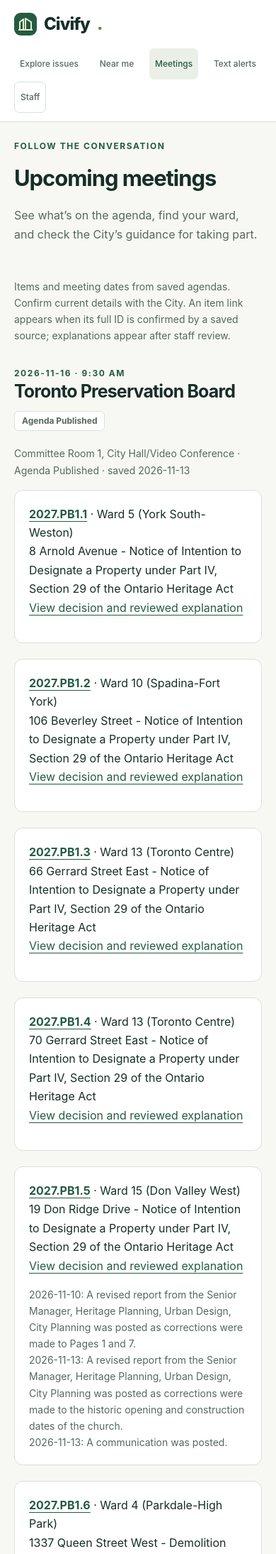
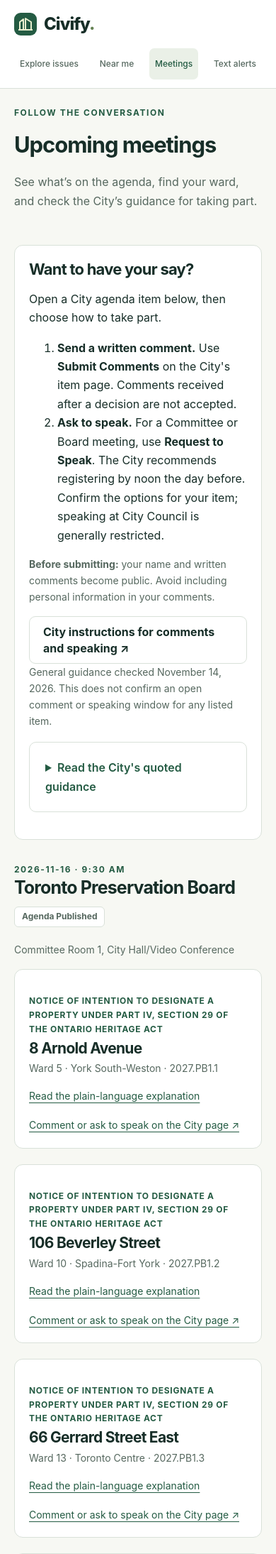
Before and after one commit to opkirat/Civify, a FastAPI app: page /meetings in a window 390 px wide. Shown: the top 2189 px of the page at 71% size. Run offline with FastAPI, Linux system fonts and the light colour scheme.

Commit message:
UI pass: plain card summaries, have-a-say steps in the City's words, clearer notices and meetings, compact staff pipeline
- Issue cards show the AI summary's first sentence (or a verified sentence) instead of an
  empty or jargon 'What's this about?', and a real status ('Preservation Board meets ...')
- Item page: one-line AI disclosure, numbered steps to comment or speak for undecided items
  (quoting the City's rules), timeline open with plain stage names, no duplicated dates
- Notices and meetings lead with the address; wrong-street addresses from the feed hidden
- Phone header no longer wraps; staff link moved to the footer; logo dot fixed
- Staff: compact pipeline row, reasons shown up front, one primary action per card

Co-Authored-By: Claude Opus 5.5 <noreply@anthropic.com>

```diff
--- a/civify/app.py
+++ b/civify/app.py
@@ -28,6 +28,7 @@ against the same quote (so an edit cannot introduce an unsupported number).
 
 from __future__ import annotations
 
+import re
 from functools import lru_cache
 from pathlib import Path
 from io import BytesIO
@@ -54,6 +55,62 @@ STAGE_LABELS = {"staff_recommendation": "Proposed", "committee_decision": "Commi
 templates.env.filters["stage_label"] = lambda value: STAGE_LABELS.get(value, value.replace("_", " "))
 templates.env.filters["item_name"] = lambda title: (title or "Untitled item").split(" - ", 2)[1] if " - " in (title or "") else title
 templates.env.filters["ward_label"] = lambda rec: "City-wide" if rec.get("citywide") else f"Ward {rec.get('ward') or '?'}"
+def _blurb(rec: dict) -> str:
+    """One line for an issue card: the AI summary's first sentence if one is showing, else the official topic."""
+    # Read only; never creates the database (a resident's search must not write anything).
+    pub = db.latest_publication(db.connect(DB_PATH), rec["item_id"]) if Path(DB_PATH).exists() else None
+    s = summary.for_residents(rec["item_id"], [c["sentence"] for c in pub["claims"]]) if pub else None
+    if s:
+        return s["sentences"][0]["text"]
+    if pub and pub["claims"]:
+        return pub["claims"][0]["sentence"]          # a verified sentence beats the official jargon title
+    title = rec.get("title") or ""
+    return title.split(" - ", 2)[2] if title.count(" - ") >= 2 else ""
+
+
+def _status_line(rec: dict) -> str:
+    p = rec.get("participation") or {}
+    if p.get("council_has_decided"):
+        return "Council has decided"
+    m = p.get("next_meeting")
+    if m:
+        return f"{m['body'].replace('Toronto ', '')} meets {m['date']}"
+    return "Not decided yet"
+
+
+_NOTICE_KINDS = [(r"^Notice of Application - Under the Planning Act$", "Development application"),
+                 (r"^Notice of Public Meeting - (.+)$", r"Public meeting · \1"),
+                 (r"^Notice of Adoption of (.+)$", r"Adopted · \1"),
+                 (r"^Notice of (.+)$", r"\1")]
+
+
+def _notice_parts(title: str) -> dict:
+    """'Notice of Application - Under the Planning Act - 689 King Street West' ->
+    {'kind': 'Development application', 'place': '689 King Street West'}."""
+    parts = [p.strip() for p in (title or "").strip().split(" - ")]
+    place, kind = parts[-1], " - ".join(parts[:-1])
+    for pattern, label in _NOTICE_KINDS:
+        if re.match(pattern, kind):
+            return {"kind": re.sub(pattern, label, kind), "place": place}
+    return {"kind": kind or "Public notice", "place": place}
+
+
+def _notice_addresses(n: dict) -> list[str]:
+    """Addresses from the open-data feed, keeping only streets the notice itself names
+    (the feed has known geocoding errors, e.g. a Kennedy Road notice placed on Kennedy Avenue)."""
+    title = (n.get("title") or "").lower()
+    out = []
+    for a in n.get("addresses") or []:
+        street = re.sub(r"^\d+[a-z]?\s+", "", a["address"].lower())
+        if street and street in title:
+            out.append(a["address"])
+    return out
+
+
+templates.env.filters["blurb"] = _blurb
+templates.env.filters["status_line"] = _status_line
+templates.env.filters["notice_parts"] = _notice_parts
+templates.env.filters["notice_addresses"] = _notice_addresses
 templates.env.filters["item_topic"] = lambda title: (title or "").split(" - ", 2)[2] if (title or "").count(" - ") >= 2 else ""
 
 
@@ -470,8 +527,13 @@ def item(request: Request, item_id: str):
     rec = record_or_404(item_id)
     pub = db.latest_publication(db.connect(DB_PATH), item_id)
     claims = pub["claims"] if pub else []
+    rules = agenda.load_rules()
+    quote_with = lambda word: next((q for q in rules.get("quotes", []) if word in q), None)   # the City's own words, never paraphrased
     return templates.TemplateResponse(request, "item.html", {"rec": rec, "claims": claims, "publication": pub,
-                                                             "summary": summary.for_residents(item_id, [c["sentence"] for c in claims])})
+                                                             "summary": summary.for_residents(item_id, [c["sentence"] for c in claims]),
+                                                             "rules": rules, "speak_rule": quote_with("register by"),
+                                                             "late_rule": quote_with("after a matter has been decided"),
+                                                             "public_rule": quote_with("public record")})
 
 
 @app.get("/items/{item_id}/print", response_class=HTMLResponse)
--- a/civify/static/app.css
+++ b/civify/static/app.css
@@ -159,6 +159,7 @@ form.inline textarea { margin-bottom:12px; }
  .brand { font-size:24px; } .main-nav { margin:0; width:100%; gap:3px; justify-content:space-between; }
  .main-nav a { font-size:12px; padding:8px; min-height:44px; display:flex; align-items:center; } .main-nav .staff-nav { margin-left:0; }
  .nav-short { display:inline; } .nav-long { display:none; }
+ .main-nav .staff-nav { display:none; }
  main { padding:0 20px 40px; }
  .hero { grid-template-columns:1fr; padding:34px 0 24px; gap:18px; }
  .hero h1 { font-size:44px; } .hero-aside { display:none; }
@@ -264,7 +265,11 @@ button[disabled] { opacity:.5; cursor:not-allowed; }
 .ward-search-row { display:flex; align-items:center; gap:12px; margin-top:10px; }
 .ward-search-row select { flex:1; margin:0; }
 .ward-search-row button { flex-shrink:0; }
-.resident-simple .issue-card h3 { margin-bottom:14px; }
+.resident-simple .issue-card h3 { margin-bottom:10px; }
+.notice-kind { font-size:12px; font-weight:650; color:var(--ok); text-transform:uppercase; letter-spacing:.06em; margin:14px 0 4px; }
+.meeting-item h3 { margin:0 0 4px; }
+.card-bottom a { white-space:nowrap; }
+.card-blurb { color:var(--muted); font-size:15px; line-height:1.55; margin:0 0 16px; display:-webkit-box; -webkit-line-clamp:3; -webkit-box-orient:vertical; overflow:hidden; }
 .card-topic { margin-bottom:22px; }
 .card-topic summary { color:var(--muted); font-weight:500; font-size:13px; }
 .card-topic .topic { margin:10px 0 0; }
@@ -316,6 +321,11 @@ button[disabled] { opacity:.5; cursor:not-allowed; }
 .ai-summary-head h2 { margin:0; }
 .ai-pill { background:#eef0fb; color:#3b3f8f; border:1px solid #d6d9f3; font-weight:600; }
 .summary-copy { font-size:1.12rem; line-height:1.75; margin:16px 0 10px; }
+.say-steps { padding-left:20px; margin:14px 0 18px; }
+.say-steps li { margin:0 0 10px; line-height:1.5; font-size:15px; }
+.say-note { font-size:13px; margin:12px 0 0; }
+.item-links { display:flex; gap:18px; flex-wrap:wrap; font-size:14px; margin:4px 0 0; }
+.records-date { font-size:13px; margin:18px 0 0; }
 .ai-disclosure { font-size:.85rem; color:var(--muted); border-left:3px solid #d6d9f3; padding:4px 0 4px 12px; margin:0; }
 .summary-breakdown { border-top:1px solid var(--line); padding-top:18px; margin-top:22px; }
 .summary-breakdown > summary { color:var(--ok); font-weight:650; cursor:pointer; }
--- a/civify/templates/base.html
+++ b/civify/templates/base.html
@@ -12,7 +12,7 @@
 <a class="skip-link" href="#main-content">Skip to content</a>
 <header class="site-header">
 <div class="header-inner">
-<a class="brand" href="/" aria-label="Civify home"><svg class="brand-mark" viewBox="0 0 32 32" fill="none" aria-hidden="true"><rect width="32" height="32" rx="9" fill="currentColor"/><path d="M8 24V13l5-4v15M16 24V8l8 5v11M6 24h20" stroke="#e8efcf" stroke-width="2" stroke-linejoin="round"/></svg>Civify<span style="color:#658253">.</span></a>
+<a class="brand" href="/" aria-label="Civify home"><svg class="brand-mark" viewBox="0 0 32 32" fill="none" aria-hidden="true"><rect width="32" height="32" rx="9" fill="currentColor"/><path d="M8 24V13l5-4v15M16 24V8l8 5v11M6 24h20" stroke="#e8efcf" stroke-width="2" stroke-linejoin="round"/></svg><span>Civify<span style="color:#658253">.</span></span></a>
 {% block navigation %}<nav class="main-nav" aria-label="Main navigation">
 <a href="/" {% if request.url.path == '/' or request.url.path.startswith('/items/') %}aria-current="page"{% endif %}>Explore issues</a>
 <a href="/near" {% if request.url.path == '/near' or request.url.path.startswith('/notices/') %}aria-current="page"{% endif %}>Near me</a>
@@ -23,6 +23,6 @@
 </div>
 </header>
 <main id="main-content" tabindex="-1">{% block body %}{% endblock %}</main>
-<footer class="site-footer"><div><strong>Civify · Toronto pilot</strong><p>Making local decisions easier to understand. An independent prototype.</p></div><div class="footer-links"><a href="/meetings">Meeting agendas</a><a href="https://secure.toronto.ca/council/">City records ↗</a></div></footer>
+<footer class="site-footer"><div><strong>Civify · Toronto pilot</strong><p>Making local decisions easier to understand. An independent prototype.</p></div><div class="footer-links"><a href="/meetings">Meeting agendas</a><a href="https://secure.toronto.ca/council/">City records ↗</a><a href="/staff">Staff sign-in</a></div></footer>
 </body>
 </html>
--- a/civify/templates/components.html
+++ b/civify/templates/components.html
@@ -2,9 +2,9 @@
 <article class="issue-card">
 <div class="meta-row"><span class="pill {{ 'proposed' if it.current_stage == 'staff_recommendation' else 'decided' }}">{{ it.current_stage|stage_label }}</span><span>{{ it|ward_label }}</span></div>
 <h3><a href="/items/{{ it.item_id }}">{{ it.title|item_name }}</a></h3>
-<details class="card-topic"><summary>What’s this about?</summary><p class="topic">{{ it.title|item_topic }}</p></details>
+{% set b = it|blurb %}{% if b %}<p class="card-blurb">{{ b }}</p>{% endif %}
 {% if same_ward %}<p class="muted"><span class="ok">In your ward</span>{% if km is not none %} · about {{ '%.1f'|format(km) }} km from your address{% endif %}</p>{% elif km is not none %}<p class="muted">About {{ '%.1f'|format(km) }} km from your address</p>{% endif %}
-<div class="card-bottom"><span>{{ 'Council has decided' if it.participation.council_has_decided else 'Participation: check details' }}</span><a href="/items/{{ it.item_id }}" aria-label="View issue: {{ it.title|item_name }}">View issue →</a></div>
+<div class="card-bottom"><span>{{ it|status_line }}</span><a href="/items/{{ it.item_id }}" aria-label="View issue: {{ it.title|item_name }}">View issue →</a></div>
 </article>
 {% endmacro %}
 
--- a/civify/templates/meetings.html
+++ b/civify/templates/meetings.html
@@ -2,25 +2,37 @@
 {% block title %}Upcoming meetings{% endblock %}
 {% block body %}
 <div class="page-head"><p class="eyebrow">Follow the conversation</p><h1>Upcoming meetings</h1><p class="lead">See what’s on the agenda, find your ward, and check the City’s guidance for taking part.</p></div>
-<p class="muted">Items and meeting dates from saved agendas. Confirm current details with the City. An item link appears when its full ID is confirmed by a saved source; explanations appear after staff review.</p>
+{% if rules.quotes %}
+<section class="panel meeting-participation" aria-labelledby="take-part-title">
+<h2 id="take-part-title">Want to have your say?</h2>
+<p>Open a City agenda item below, then choose how to take part.</p>
+<ol>
+<li><strong>Send a written comment.</strong> Use <strong>Submit Comments</strong> on the City's item page. Comments received after a decision are not accepted.</li>
+<li><strong>Ask to speak.</strong> For a Committee or Board meeting, use <strong>Request to Speak</strong>. The City recommends registering by noon the day before. Confirm the options for your item; speaking at City Council is generally restricted.</li>
+</ol>
+<p class="muted"><strong>Before submitting:</strong> your name and written comments become public. Avoid including personal information in your comments.</p>
+<a class="button" href="{{ rules.source }}">City instructions for comments and speaking ↗</a>
+<p class="muted">General guidance checked November 14, 2026. This does not confirm an open comment or speaking window for any listed item.</p>
+<details class="fold"><summary>Read the City's quoted guidance</summary>
+<p class="muted">Saved from <a href="{{ rules.source }}">the City's participation page</a> on {{ rules.retrieved }}.</p>
+{% for q in rules.quotes %}<blockquote>{{ q }}</blockquote>{% endfor %}
+</details>
+</section>
+{% endif %}
+
 {% for m in meetings %}
 <div class="section-heading"><div><p class="eyebrow">{{ m.meeting_date }} · {{ m.meeting_time }}</p><h2>{{ m.body }}</h2></div><span class="pill">{{ m.agenda_status }}</span></div>
-<p class="muted">{{ m.location }} · {{ m.agenda_status }} · saved {{ m.source.retrieved }}</p>
+<p class="muted">{{ m.location }}</p>
 {% for it in m['items'] %}
-<div class="panel">
-  <strong>{% if it.official_url %}<a href="{{ it.official_url }}">{{ it.id }}</a>{% else %}{{ it.id }}{% endif %}</strong> · Ward {{ it.ward or '?' }}{% if it.ward %} ({{ wards.get(it.ward.zfill(2), '') }}){% endif %}<br>
-  {{ it.title }}
-  {% if it.local_url %}<p><a href="{{ it.local_url }}">View decision and reviewed explanation</a></p>{% endif %}
-  {% if not it.official_url %}<p class="muted">Full item ID not confirmed. Find this item on the <a href="https://secure.toronto.ca/council/">City's meeting agendas</a>.</p>{% endif %}
-  {% for n in it.notes %}<div class="muted">{{ n.date }}: {{ n.note }}</div>{% endfor %}
+<div class="panel meeting-item">
+  <p class="notice-kind">{{ it.title.split(' - ', 1)[1] if ' - ' in it.title else 'Agenda item' }}</p>
+  <h3>{{ it.title.split(' - ', 1)[0] }}</h3>
+  <p class="muted">Ward {{ it.ward or '?' }}{% if it.ward %} · {{ wards.get(it.ward.zfill(2), '') }}{% endif %} · {{ it.id }}</p>
+  <p class="item-links">{% if it.local_url %}<a href="{{ it.local_url }}">Read the plain-language explanation</a>{% endif %}{% if it.official_url %}<a href="{{ it.official_url }}">Comment or ask to speak on the City page ↗</a>{% else %}<a href="https://secure.toronto.ca/council/">Find it on the City's agendas ↗</a>{% endif %}</p>
+  {% if it.notes %}<details class="fold"><summary>Updates to this item ({{ it.notes|length }})</summary>{% for n in it.notes %}<div class="muted">{{ n.date }}: {{ n.note }}</div>{% endfor %}</details>{% endif %}
 </div>
 {% endfor %}
 {% else %}
 <div class="empty-state"><h2>No saved agendas yet.</h2><p>Check the <a href="https://secure.toronto.ca/council/">City’s meeting calendar</a> for upcoming meetings.</p></div>
 {% endfor %}
-{% if rules.quotes %}
-<h2>How to take part</h2>
-<div class="panel"><span class="muted">Quoted from the City's <a href="{{ rules.source }}">Participate in Council and Committee Meetings</a> page, retrieved {{ rules.retrieved }}.</span>
-{% for q in rules.quotes %}<blockquote>{{ q }}</blockquote>{% endfor %}</div>
-{% endif %}
 {% endblock %}
--- a/civify/templates/near.html
+++ b/civify/templates/near.html
@@ -27,7 +27,7 @@
 {% if upcoming %}</details>{% endif %}
 {% set local_notices = nearby|selectattr('same_ward')|list %}
 {% set other_notices = nearby|rejectattr('same_ward')|list %}
-{% macro notice_row(r) %}<article class="panel"><div class="meta-row">{% if r.same_ward %}<span class="pill proposed">In your ward</span>{% else %}<span>Ward {{ r.n.ward or 'not stated' }}</span>{% endif %}<span>Posted {{ r.n.posted }}</span>{% if r.km is not none %}<span>About {{ '%.1f'|format(r.km) }} km from your address</span>{% endif %}</div><h3 style="margin-top:14px"><a href="/notices/{{ r.n.notice_id }}">{{ r.n.title }}</a></h3><div class="meta-row"><span>{{ r.n.decision_body or '' }}</span>{% if r.n.participation %}<span>Includes participation details</span>{% endif %}</div></article>{% endmacro %}
+{% macro notice_row(r) %}<article class="panel"><div class="meta-row">{% if r.same_ward %}<span class="pill proposed">In your ward</span>{% else %}<span>Ward {{ r.n.ward or 'not stated' }}</span>{% endif %}<span>Posted {{ r.n.posted }}</span>{% if r.km is not none %}<span>About {{ '%.1f'|format(r.km) }} km from your address</span>{% endif %}</div>{% set np = r.n.title|notice_parts %}<p class="notice-kind">{{ np.kind }}</p><h3><a href="/notices/{{ r.n.notice_id }}">{{ np.place }}</a></h3><div class="meta-row"><span>{{ r.n.decision_body or '' }}</span>{% if r.n.participation %}<span>How to take part inside</span>{% endif %}</div></article>{% endmacro %}
 {% if nearby %}<section class="notice-list"><div class="section-heading"><div><h2>Public notices from the City Clerk</h2><p class="muted">Saved notices, shown as published. Check each notice for its retrieval date.</p></div></div>{% for r in local_notices %}{{ notice_row(r) }}{% else %}<p class="muted">No saved notices matched your ward.</p>{% endfor %}{% if other_notices %}<details class="fold"><summary>Notices elsewhere in Toronto ({{ other_notices|length }})</summary>{% for r in other_notices %}{{ notice_row(r) }}{% endfor %}</details>{% endif %}</section>{% endif %}
 {% if other_items %}<details class="fold"><summary>Explore issues in other wards ({{ other_items|length }})</summary><div class="card-grid">{% for r in other_items %}{{ issue_card(r.rec, false, r.km) }}{% endfor %}</div></details>{% endif %}
 {% else %}<p class="resident-footnote">Search your address or choose a ward above. You can also <a href="/#browse-heading">browse all issues</a>.</p>{% endif %}
--- a/civify/templates/participation.html
+++ b/civify/templates/participation.html
@@ -3,7 +3,7 @@
 <p class="muted">{{ rec.participation.basis }}</p>
 {% elif rec.participation.next_meeting %}
 <p><strong>Next meeting in the saved record:</strong> {{ rec.participation.next_meeting.body }} · {{ rec.participation.next_meeting.date }}.</p>
-<p>A meeting date is not a submission deadline. Confirm current participation options on the official item page.</p>
+<p>A meeting date is not a deadline. Check the official page for how to comment or speak.</p>
 {% else %}
 <p><strong>Check the official item page for how to take part.</strong></p>
 {% endif %}
@@ -12,6 +12,6 @@
 {% if rec.participation.written_comments_rule %}<blockquote>{{ rec.participation.written_comments_rule }}</blockquote>{% endif %}
 {% if rec.participation.speaker_registration_rule %}<blockquote>{{ rec.participation.speaker_registration_rule }}</blockquote>{% endif %}
 {% else %}
-<p>No item-specific participation rule was found in the saved records. An open comment window has not been verified.</p>
+<p>The saved records don't include a notice with comment or speaking rules for this item.</p>
 {% endif %}
 <p><a href="{{ rec.official_url }}">Confirm details on the official item page</a>.</p>
--- a/civify/templates/staff.html
+++ b/civify/templates/staff.html
@@ -21,7 +21,7 @@
 <form method="post" action="/staff/{{ rec.item_id }}/approve-ready"><button class="primary" type="submit">Approve all {{ groups.ready|length }}</button></form></section>
 {% endif %}
 <section id="review" aria-labelledby="review-heading">
-<div class="review-heading"><h2 id="review-heading">{{ ('Needs you · ' ~ pending|length ~ ' sentence' ~ ('s' if pending|length != 1)) if pending else 'Nothing needs you' }}</h2><span class="muted">The checks weren't sure about these. Approve and it goes live for residents straight away; reject and it never appears.</span></div>
+<div class="review-heading"><h2 id="review-heading">{{ ('Needs you · ' ~ pending|length ~ ' sentence' ~ ('s' if pending|length != 1)) if pending else 'Nothing needs you' }}</h2></div>
 {% if pending %}
 <div id="review-controls" class="review-controls" hidden><div><span id="review-position" role="status" aria-live="polite"></span><label class="visually-hidden" for="sentence-picker">Choose a sentence</label><select id="sentence-picker"></select></div><div class="actions"><button id="previous-sentence" type="button">← Previous</button><button id="next-sentence" type="button">Next sentence →</button></div></div>
 <div class="review-deck">{% for r in pending %}{{ claim_card(rec, r) }}{% endfor %}</div>
--- a/civify/templates/staff_queue.html
+++ b/civify/templates/staff_queue.html
@@ -3,7 +3,7 @@
 {% block title %}Staff dashboard{% endblock %}
 {% block body %}
 {{ signed_in(user) }}
-<div class="worker-heading"><div><p class="eyebrow">Work queue</p><h1>What needs you today</h1><p class="lead">Choose an item, review its explanation, then publish when you’re ready.</p><p><a href="/staff/sms/overview">Review text alerts →</a></p></div><a class="button primary" href="/staff/intake">+ Add documents</a></div>
+<div class="worker-heading"><div><p class="eyebrow">Work queue</p><h1>What needs you today</h1><p class="lead">Sentences that passed every check are already live. Only the ones the checks weren’t sure about need you.</p><p><a href="/staff/sms/overview">Review text alerts →</a></p></div><a class="button primary" href="/staff/intake">+ Add documents</a></div>
 {% set active = jobs | selectattr('status', 'in', ['queued', 'running', 'failed', 'blocked']) | list %}
 {% if active %}<details class="fold work-alert"><summary>{{ active|length }} processing {{ 'run needs' if active|length == 1 else 'runs need' }} attention</summary><ul class="job-list">{% for j in active %}<li>{{ status_pill(j.status) }} <a href="/staff/processing/{{ j.id }}">{{ j.item_id or 'New upload' }} · Run {{ j.id }}</a></li>{% endfor %}</ul></details>{% endif %}
 <form method="get" action="/staff" class="worker-search">
@@ -14,8 +14,8 @@
 {% for it in items %}{% set p = it.pipeline %}{% set remaining = p.counts.total - p.counts.decided %}
 <article class="work-item">
 <div class="work-item-main"><div><div class="meta-row"><span>{{ it.item_id }} · {{ it|ward_label }}</span>{% if it.publication %}<span class="pill proposed">Version {{ it.publication.version }} live</span>{% endif %}</div><h2><a href="/staff/{{ it.item_id }}">{{ it.title|item_name }}</a></h2><p class="queue-count">{% if remaining %}<strong>{{ remaining }} sentences</strong> left to review{% elif p.counts.unpublished %}<strong>{{ p.counts.unpublished }} changes</strong> ready to publish{% else %}Review complete{% endif %}{% if p.counts.escalated %} · {{ p.counts.escalated }} awaiting a second opinion{% endif %}</p></div><a class="button primary" href="/staff/{{ it.item_id }}">{{ 'Continue review' if remaining else 'Open item' }} →</a></div>
-{{ pipeline_strip(p.steps) }}
-<p class="next-action"><strong>Next:</strong> {% if p.attention %}{% if p.attention[0].href %}<a href="{{ p.attention[0].href }}">{{ it.next_action }}</a>{% else %}{{ it.next_action }}{% endif %}{% else %}Nothing to do.{% endif %}</p>
+{{ pipeline_strip(p.steps, compact=true) }}
+<p class="next-action"><strong>Next:</strong> {% if p.attention %}{% if p.attention[0].href %}<a href="{{ p.attention[0].href }}">{{ it.next_action|truncate(130) }}</a>{% else %}{{ it.next_action|truncate(130) }}{% endif %}{% else %}Nothing to do.{% endif %}</p>
 {% if p.attention|length > 1 %}<details class="attention"><summary>All {{ p.attention|length }} things that need a person</summary><ul>{% for a in p.attention %}<li>{% if a.href %}<a href="{{ a.href }}">{{ a.text }}</a>{% else %}{{ a.text }}{% endif %}</li>{% endfor %}</ul></details>{% endif %}
 <details class="item-more"><summary>Item details</summary><p class="muted">{{ it.title|item_topic }}</p><p class="muted">Updated {{ (it.last_update or '')[:16].replace('T', ' ') }}{% if it.last_by %} by {{ it.last_by.reviewer }}{% endif %}</p><div class="actions"><a href="/items/{{ it.item_id }}">Resident view ↗</a>{% if it.job %}<a href="/staff/processing/{{ it.job.id }}">Processing details</a>{% endif %}</div></details>
 </article>
```
Also changed, not shown: civify/static/staff.css (+8 -0 lines), civify/templates/item.html (+25 -10 lines), civify/templates/notice.html (+6 -6 lines), civify/templates/staff_parts.html (+7 -6 lines), tests/test_app.py (+6 -6 lines), tests/test_pending_items.py (+1 -1 lines).
